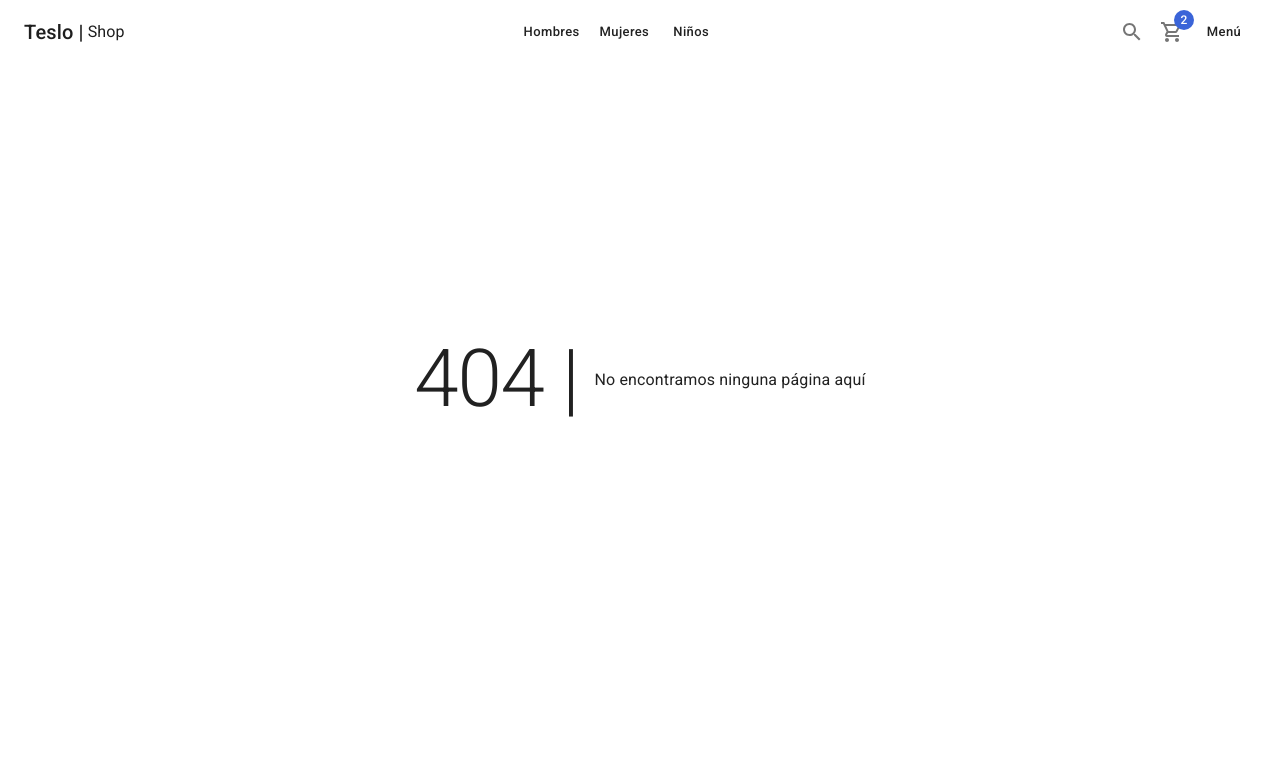
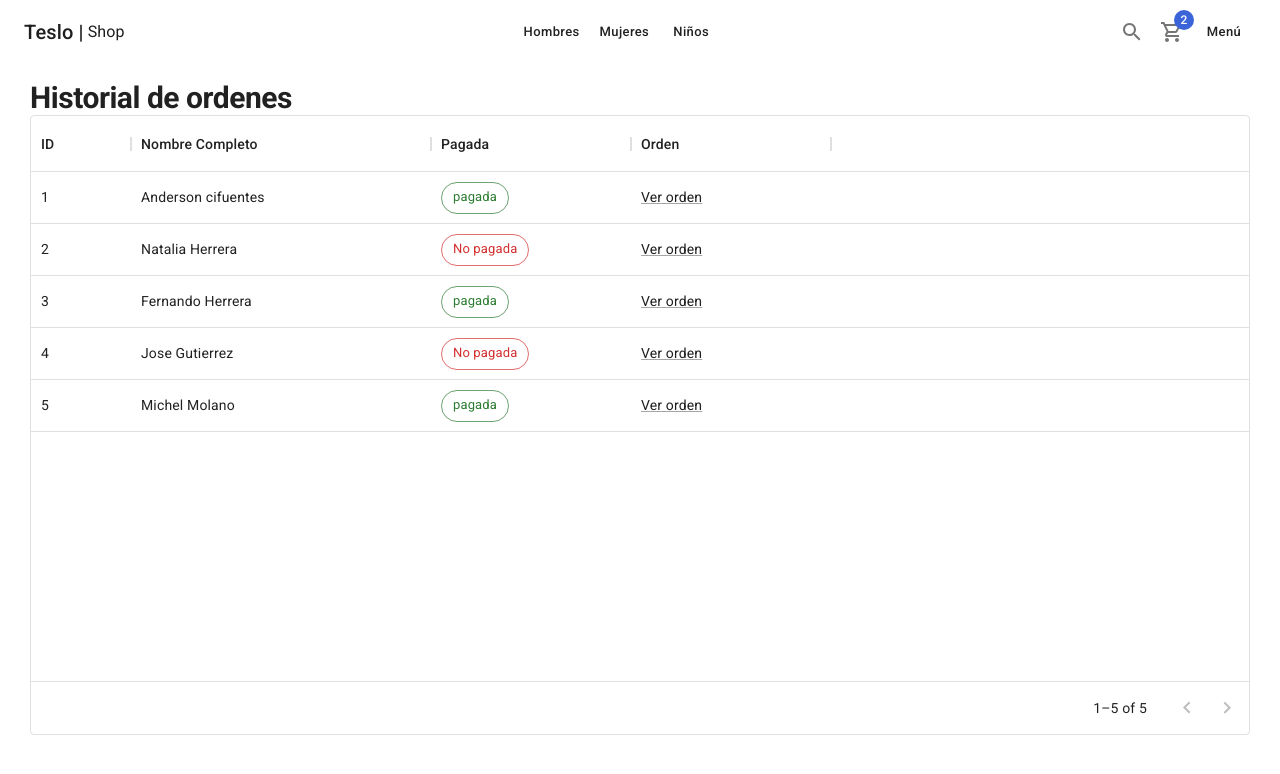
Before and after one commit to oNEOBYTEo/e-shop, a Next.js app: page /orders/history in a window 1280 px wide. Before the commit this address had no page. Shown: the top 774 px of the page. Built offline with nearby package versions, Linux system fonts and the light colour scheme.

Commit message:
order history and order id created

```diff
--- /dev/null
+++ b/pages/orders/history.tsx
@@ -0,0 +1,95 @@
+import NextLink from 'next/link';
+
+import { Chip, Grid, Link, Typography } from '@mui/material';
+import { DataGrid, GridColDef, GridRenderCellParams } from '@mui/x-data-grid';
+
+import { ShopLayout } from '../../components/layouts/ShopLayout';
+
+const columns: GridColDef[] = [
+  { field: 'id', headerName: 'ID', width: 100 },
+  { field: 'fullname', headerName: 'Nombre Completo', width: 300 },
+
+  {
+    field: 'paid',
+    headerName: 'Pagada',
+    description: 'Muestra información si esta pagada la orden o no',
+    width: 200,
+    renderCell: (params: GridRenderCellParams) => {
+      return params.row.paid ? (
+        <Chip color="success" label="pagada" variant="outlined" />
+      ) : (
+        <Chip color="error" label="No pagada" variant="outlined" />
+      );
+    },
+  },
+
+  {
+    field: 'order',
+    headerName: 'Orden',
+    description: 'Lleva al la orden especifica',
+    width: 200,
+    sortable: false,
+    renderCell: (params: GridRenderCellParams) => {
+      return (
+        <NextLink href={`/orders/${params.row.id}`} passHref>
+          <Link underline="always">Ver orden</Link>
+        </NextLink>
+      );
+    },
+  },
+];
+
+const rows = [
+  {
+    id: 1,
+    paid: true,
+    fullname: 'Anderson cifuentes',
+  },
+  {
+    id: 2,
+    paid: false,
+    fullname: 'Natalia Herrera',
+  },
+  {
+    id: 3,
+    paid: true,
+    fullname: 'Fernando Herrera',
+  },
+  {
+    id: 4,
+    paid: false,
+    fullname: 'Jose Gutierrez',
+  },
+  {
+    id: 5,
+    paid: true,
+    fullname: 'Michel Molano',
+  },
+];
+
+const HistoryPage = () => {
+  return (
+    <ShopLayout
+      title="Historial de ordenes"
+      pageDescription="Historial de ordenes del cliente"
+    >
+      <Typography variant="h1" component="h1">
+        Historial de ordenes
+      </Typography>
+
+      <Grid container>
+        <Grid item xs={12} sx={{ height: 620, width: '100%' }}>
+          <DataGrid
+            rows={rows}
+            columns={columns}
+            pageSize={10}
+            rowsPerPageOptions={[10]}
+            disableSelectionOnClick
+          />
+        </Grid>
+      </Grid>
+    </ShopLayout>
+  );
+};
+
+export default HistoryPage;
```
Also changed, not shown: pages/orders/[id].tsx (added, +98 -0 lines).
